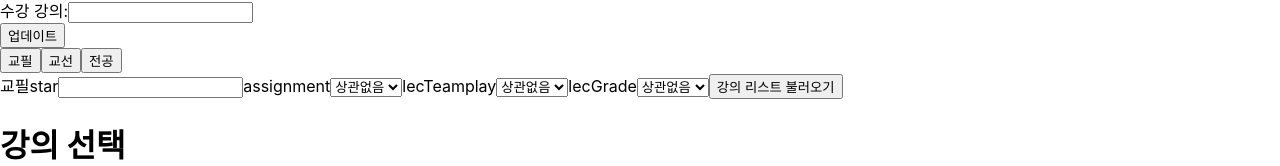
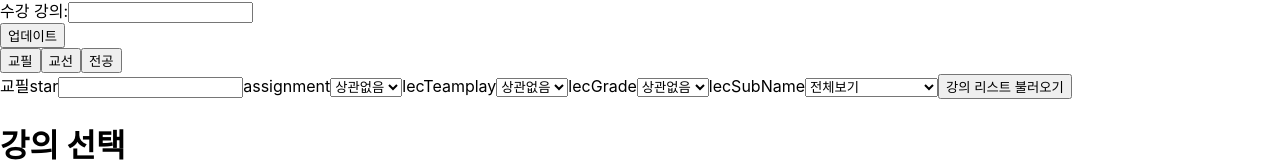
Before and after one commit to YunNa000/LectureRecommendationService, a React (Create React App) app in the folder api-test/node/react-test/: page / in a window 1280 px wide. Both pictures are taken after a click on the button "교필". Shown: the part 222-388 px from the top of the page. Built offline with nearby package versions, Linux system fonts and the light colour scheme; no server answers.

Commit message:
✨ 테마별 검색

```diff
--- a/api-test/node/react-test/src/Lecture/LectureCallGyoPill.js
+++ b/api-test/node/react-test/src/Lecture/LectureCallGyoPill.js
@@ -15,6 +15,8 @@ const LectureCallGyoPill = ({
   setlecTeamplay,
   lecGrade,
   setlecGrade,
+  lecSubName,
+  setlecSubName,
   handleSubmit,
 }) => {
   React.useEffect(() => {
@@ -84,6 +86,19 @@ const LectureCallGyoPill = ({
         <option>상관없음</option>
         <option value="1">너그러움</option>
       </select>
+      <label>lecSubName</label>
+      <select
+        id="lecSubName"
+        name="lecSubName"
+        value={lecSubName}
+        onChange={(e) => setlecSubName(e.target.value)}
+      >
+        <option>전체보기</option>
+        <option value="광운인되기">광운인되기</option>
+        <option value="대학영어">대학영어</option>
+        <option value="정보">정보</option>
+        <option value="융합적사고와글쓰기">융합적사고와글쓰기</option>
+      </select>
       <button type="submit">강의 리스트 불러오기</button>
     </form>
   );
--- a/api-test/node/react-test/src/Lecture/LectureManagement.js
+++ b/api-test/node/react-test/src/Lecture/LectureManagement.js
@@ -19,6 +19,7 @@ const LectureManagement = () => {
   const [lecAssignment, setlecAssignment] = useState();
   const [lecTeamplay, setlecTeamplay] = useState();
   const [lecGrade, setlecGrade] = useState();
+  const [lecSubName, setlecSubName] = useState();
 
   useEffect(() => {
     const fetchUserId = () => {
@@ -69,6 +70,7 @@ const LectureManagement = () => {
         lecAssignment: lecAssignment,
         lecTeamplay: lecTeamplay,
         lecGrade: lecGrade,
+        lecSubName: lecSubName,
         withCredentials: true,
       })
       .then((response) => {
@@ -126,6 +128,7 @@ const LectureManagement = () => {
             setlecAssignment={setlecAssignment}
             setlecTeamplay={setlecTeamplay}
             setlecGrade={setlecGrade}
+            setlecSubName={setlecSubName}
           />
         );
       case "교선":
```
Also changed, not shown: 1 other file (tests, documents, lock files or other folders).
